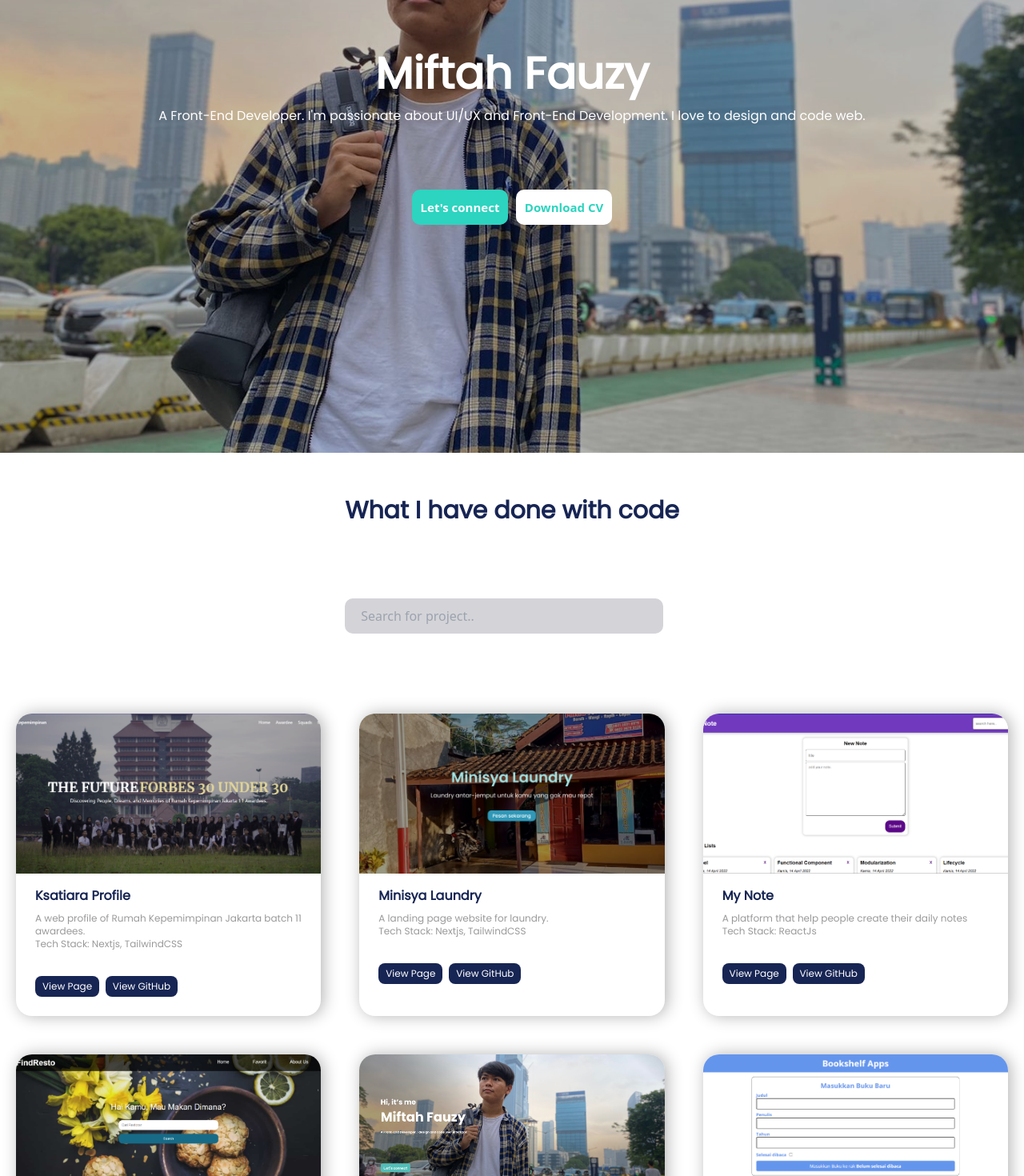
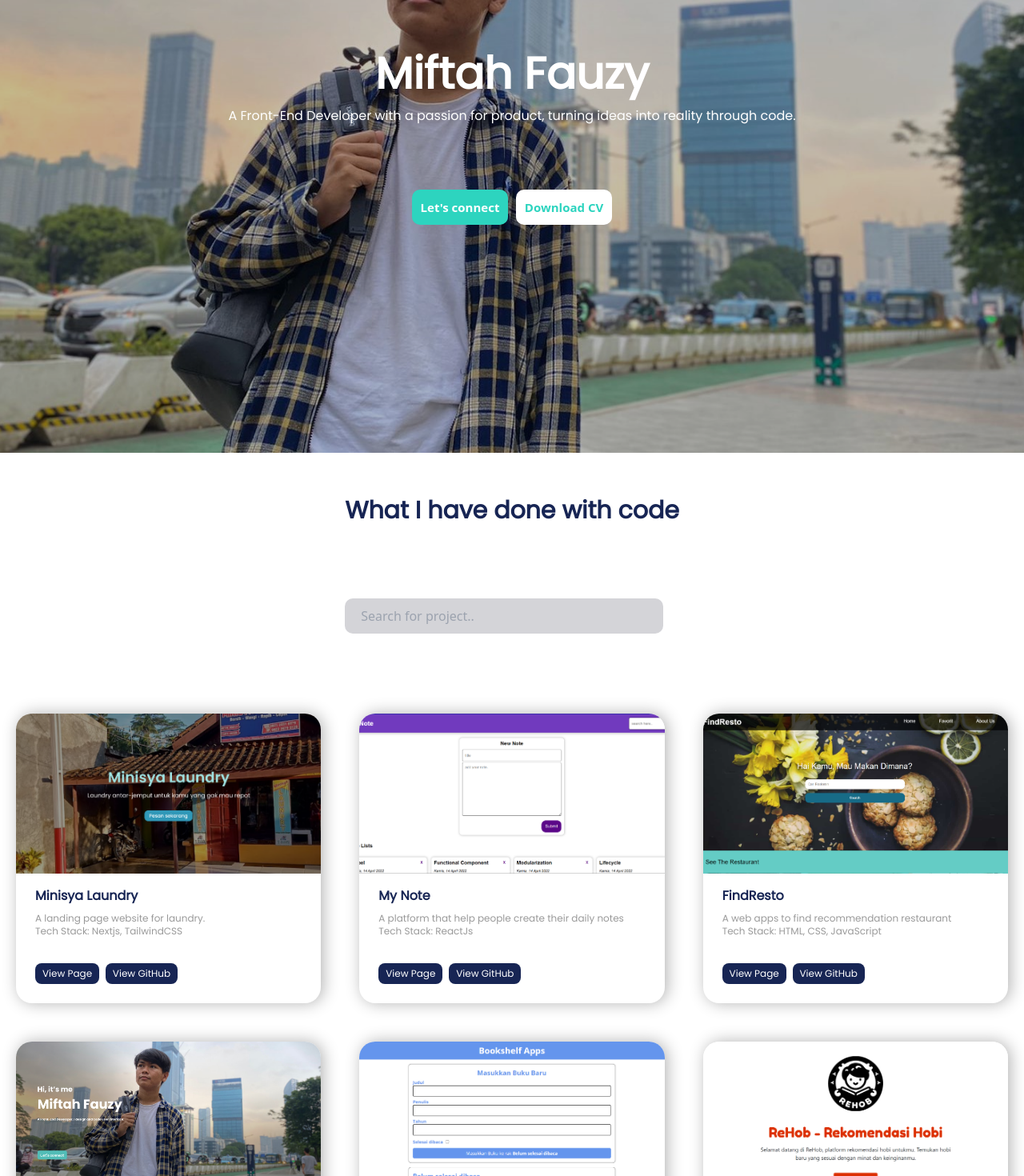
Before and after one commit to Miftah130300/portofolio, a React (Create React App) app: page / in a window 1280 px wide. Shown: the part 234-1704 px from the top of the page at 80% size. Built offline with nearby package versions, Linux system fonts and the light colour scheme.

Commit message:
Add files via upload

```diff
--- a/src/data/data.js
+++ b/src/data/data.js
@@ -10,17 +10,8 @@ import BlackInstagram from '../asset/instagram-black.png'
 import BlackLinkedin from '../asset/linkedin-black.png'
 import ReHob from '../asset/ReHob.png'
 import Minisya from '../asset/minisyalaundry.png'
-import Ksatiara from '../asset/ksatiara.png'
 
 const datas = [
-    {
-        nama: "Ksatiara Profile",
-        deskripsi: "A web profile of Rumah Kepemimpinan Jakarta batch 11 awardees.",
-        stack: "Nextjs, TailwindCSS",
-        link: 'https://ksatiara11.netlify.app/',
-        linkGithub: 'https://github.com/Miftah130300/web-ksatiara',
-        pictures: Ksatiara
-    },
     {
         nama: "Minisya Laundry",
         deskripsi: "A landing page website for laundry.",
--- a/src/view/landing-page.jsx
+++ b/src/view/landing-page.jsx
@@ -29,7 +29,7 @@ export function LandingPage({ onClick }) {
               Miftah Fauzy
             </div>
             <div className="text-blue-950 text-[16px] sm:text-[18px] md:text-[18px] lg:text-[20px] xl:text-[16px] font-bold font-['Poppins'] my-5 text-center">
-              A Front-End Developer. I love to design and code web.
+              A Front-End Developer with a passion for product, turning ideas into reality through code.
             </div>
             <div className='flex justify-between w-full max-w-[250px]'>
               <button className="w-full max-w-[120px] h-11 bg-teal-400 hover:bg-teal-600 text-white rounded-[10px] text-[15px] font-bold font-['Mochiy Pop One'] mt-20"
@@ -51,7 +51,7 @@ export function LandingPage({ onClick }) {
                 Miftah Fauzy
               </div>
               <div className="text-white text-[16px] font-['Poppins'] text-center xl:text-center">
-                A Front-End Developer. I'm passionate about UI/UX and Front-End Development. I love to design and code web.
+                A Front-End Developer with a passion for product, turning ideas into reality through code.
               </div>
             </div>
             <div className='flex justify-between w-full max-w-[250px] mt-20'>
```
